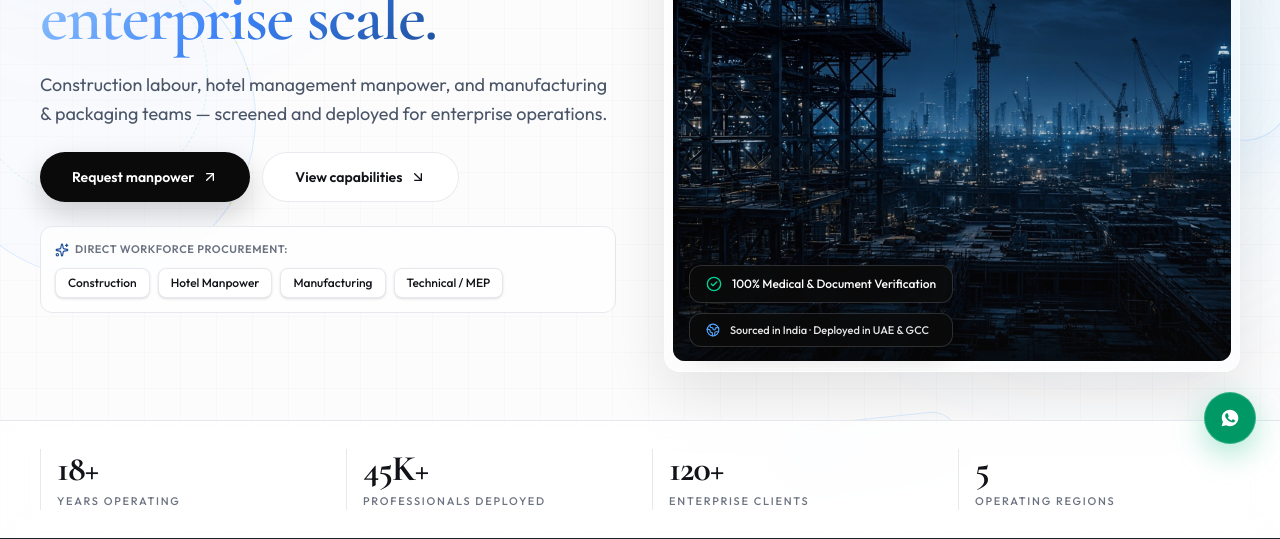
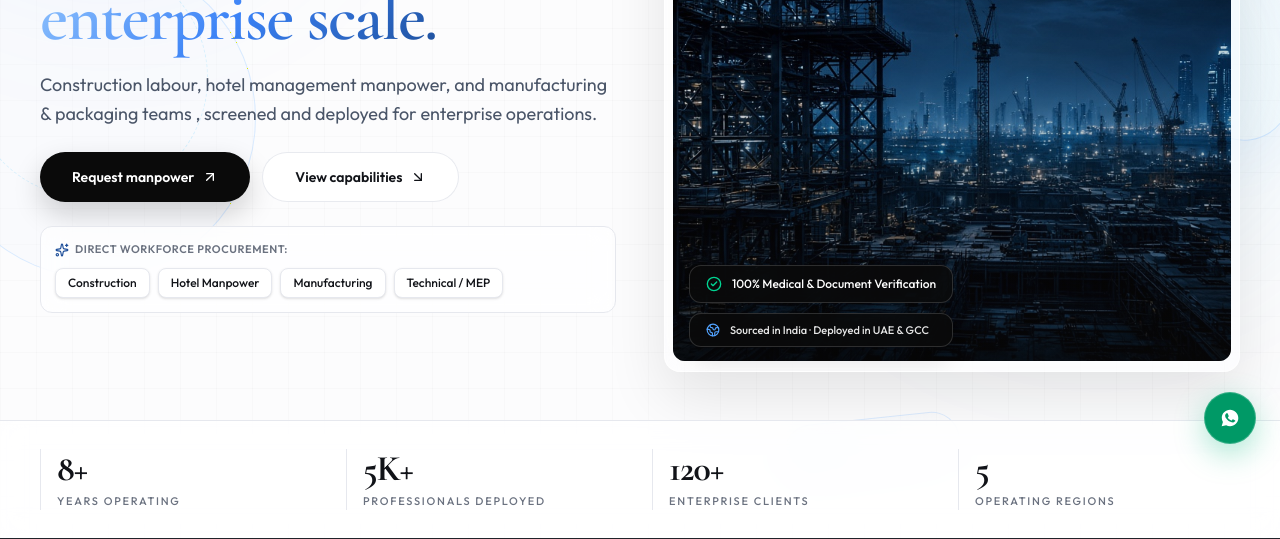
Before and after one commit to HussainMaaz12/Shahjahane_Etr, a Next.js app: page / in a window 1280 px wide. Shown: the part 332-871 px from the top of the page. Built offline with nearby package versions, Linux system fonts and the light colour scheme.

Commit message:
fix: update India contact number and hero operating stats

```diff
--- a/src/components/Hero.tsx
+++ b/src/components/Hero.tsx
@@ -75,7 +75,7 @@ export default function Hero() {
             className="mb-6 max-w-xl text-base font-normal leading-relaxed text-navy-mid sm:text-lg"
           >
             Construction labour, hotel management manpower, and manufacturing
-            &amp; packaging teams — screened and deployed for enterprise
+            &amp; packaging teams , screened and deployed for enterprise
             operations.
           </motion.p>
 
@@ -179,8 +179,8 @@ export default function Hero() {
       <div className="relative z-10 border-t border-line bg-white/80 backdrop-blur-md">
         <div className="container-premium grid grid-cols-2 gap-6 py-5 sm:grid-cols-4 sm:py-7">
           {[
-            ["18+", "Years operating"],
-            ["45K+", "Professionals deployed"],
+            ["8+", "Years operating"],
+            ["5K+", "Professionals deployed"],
             ["120+", "Enterprise clients"],
             ["5", "Operating regions"],
           ].map(([value, label], idx) => (
--- a/src/lib/site.ts
+++ b/src/lib/site.ts
@@ -13,8 +13,8 @@ export const site = {
   email: "contact@shahjahane.com",
   phoneUae: "+971 5291 76466",
   phoneUaeHref: "tel:+971529176466",
-  phoneIndia: "+91 92110 57917",
-  phoneIndiaHref: "tel:+919211057917",
+  phoneIndia: "+91 81300 97266",
+  phoneIndiaHref: "tel:+918130097266",
   whatsapp: "+971 5291 76466",
   whatsappHref: "https://wa.me/971529176466",
   addressUae: "Al Nabaesi BLDG, Office No. 03, Reego Road, Deira, Dubai, UAE",
```
Lines whose indentation alone changed are shown as unchanged.
